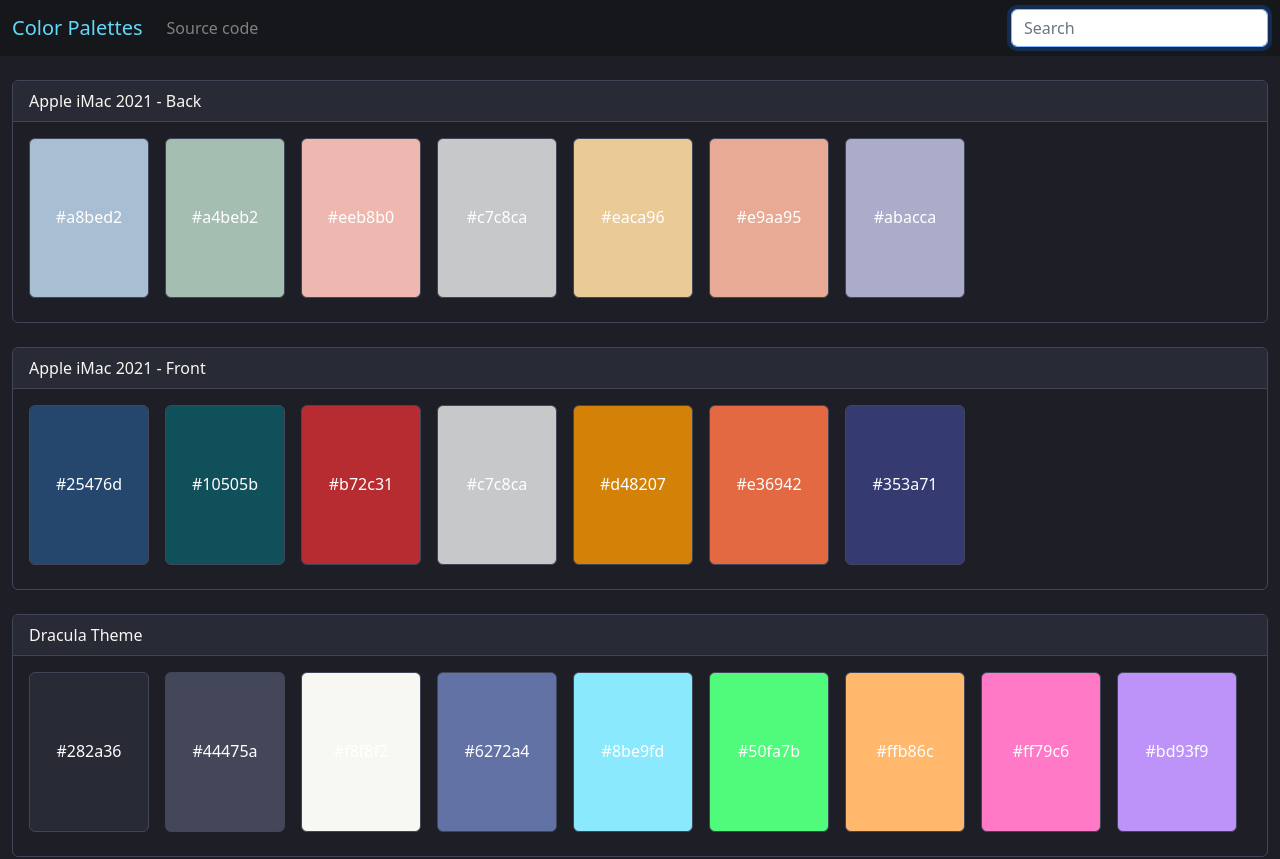
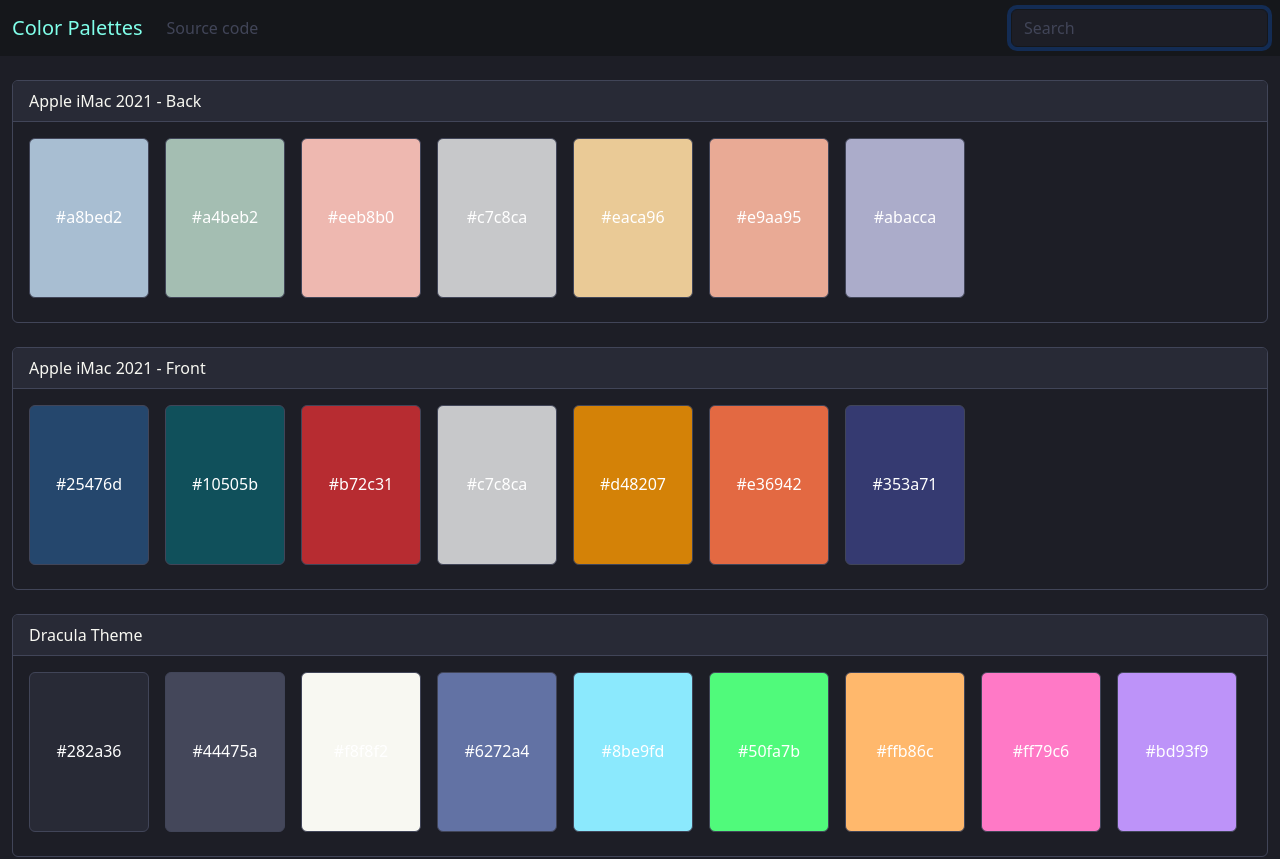
Before and after one commit to thiagodnf/color-palettes, a Next.js app: page / in a window 1280 px wide. Shown: the top 859 px of the page. Built offline with nearby package versions, Linux system fonts and the light colour scheme.

Commit message:
Update style.scss

```diff
--- a/public/css/style.scss
+++ b/public/css/style.scss
@@ -1,6 +1,8 @@
 $dracula-black-1: #15171b;
 $dracula-black-2: #1d1e26;
+$dracula-black-3: #282a36;
 $dracula-white: #f8f8f2;
+$dracula-cian: #80ffea;
 $dracula-gray: #414558;
 
 body {
@@ -13,12 +15,17 @@
 
     background-color: $dracula-black-1;
 
-    a {
-        color: gray !important;
+    .nav-link {
+
+        color: $dracula-gray !important;
+
+        &:hover{
+            color: $dracula-white !important;
+        }
     }
 
     .navbar-brand {
-        color: #61dafb !important;
+        color: $dracula-cian !important;
     }
 }
 
@@ -28,7 +35,7 @@
     border: 1px solid $dracula-gray;
 
     .card-header{
-        background-color: #282a36;
+        background-color: $dracula-black-3;
         border-bottom: 1px solid $dracula-gray;
     }
 
@@ -56,3 +63,19 @@
         cursor: pointer;
     }
 }
+
+input,
+select {
+
+    color: $dracula-white !important;
+    background-color: $dracula-black-2 !important;
+    border-color: $dracula-black-3 !important;
+
+    &:focus {
+        border-color: $dracula-black-1 !important;
+    }
+
+    &::placeholder {
+        color: $dracula-gray !important;
+    }
+}
```
